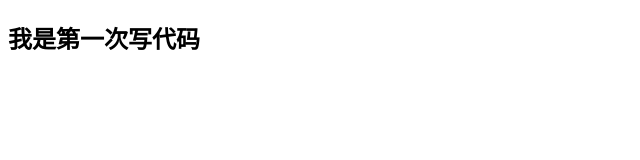
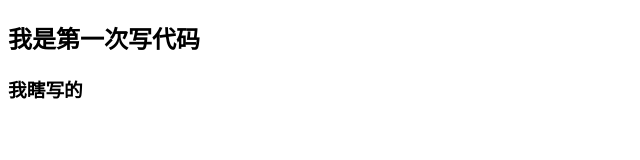
Before and after one commit to 943804215/1009, a plain HTML site: page index.html in a window 1280 px wide. Shown: the whole page, without its empty margins (0-640 px from the left). Drawn offline with Linux system fonts and the light colour scheme.

Commit message:
我在dev分支上提交了一个版本

```diff
--- a/index.html
+++ b/index.html
@@ -8,5 +8,6 @@
 </head>
 <body>
     <h2>我是第一次写代码</h2>
+    <h3>我瞎写的</h3>
 </body>
 </html>
```
